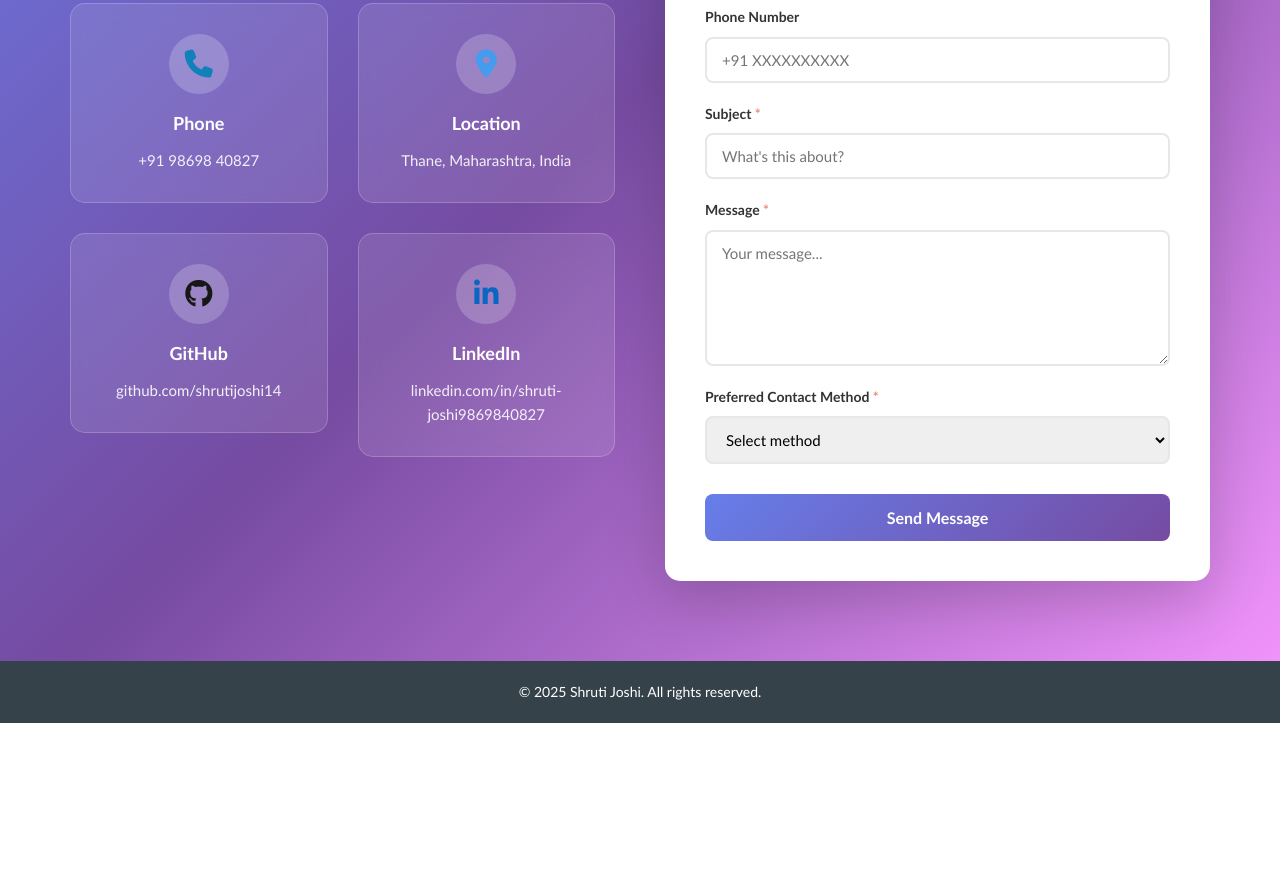
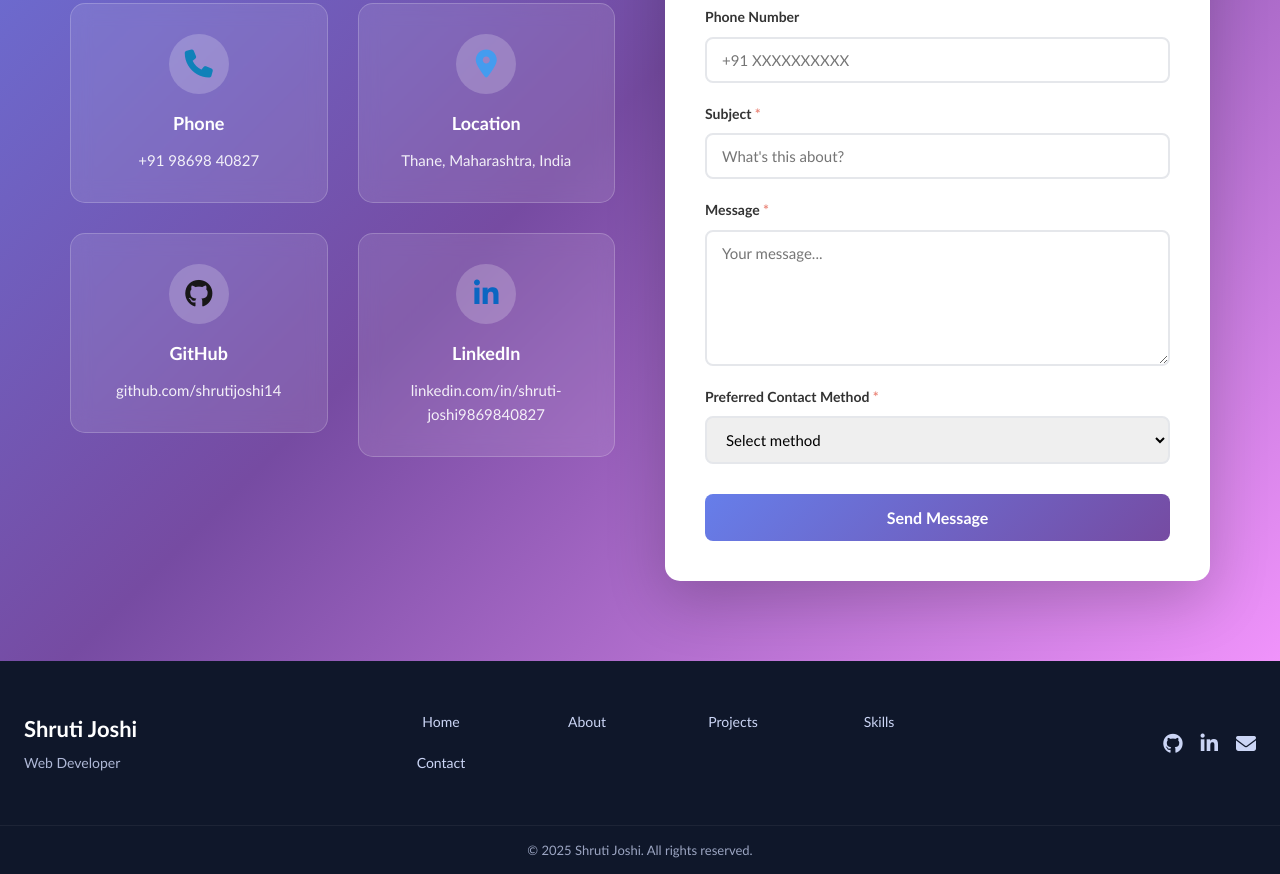
Before and after one commit to shrutijoshi14/personal-portfolio, a plain HTML site: page index.html in a window 1280 px wide. Shown: the part 4650-5524 px from the top of the page. Before the commit the page ends 5373 px from the top, so only its background shows below. Drawn offline with nearby package versions, Linux system fonts and the light colour scheme.

Commit message:
Footer changed

```diff
--- a/index.html
+++ b/index.html
@@ -582,8 +582,43 @@
     </section>
 
     <!-- Footer -->
-    <footer>
-      <p>&copy; 2025 Shruti Joshi. All rights reserved.</p>
+    <footer class="footer">
+      <div class="footer-container">
+        <!-- Brand -->
+        <div class="footer-brand">
+          <h3>Shruti Joshi</h3>
+          <p>Web Developer</p>
+        </div>
+
+        <!-- Navigation -->
+        <ul class="footer-links">
+          <li><a href="#home">Home</a></li>
+          <li><a href="#about">About</a></li>
+          <li><a href="#projects">Projects</a></li>
+          <li><a href="#skills">Skills</a></li>
+          <li><a href="#contact">Contact</a></li>
+        </ul>
+
+        <!-- Social Links -->
+        <div class="footer-social">
+          <a href="https://github.com/shrutijoshi14" target="_blank" aria-label="GitHub">
+            <i class="fab fa-github"></i>
+          </a>
+          <a
+            href="https://www.linkedin.com/in/shruti-joshi-14/"
+            target="_blank"
+            aria-label="LinkedIn"
+          >
+            <i class="fab fa-linkedin-in"></i>
+          </a>
+          <a href="mailto:shrutijoshi1481995@gmail.com" aria-label="Email">
+            <i class="fas fa-envelope"></i>
+          </a>
+        </div>
+      </div>
+
+      <!-- Copyright -->
+      <div class="footer-bottom">© 2025 Shruti Joshi. All rights reserved.</div>
     </footer>
 
     <script src="script.js"></script>
--- a/responsive.css
+++ b/responsive.css
@@ -1384,3 +1384,103 @@ img {
     justify-content: center;
   }
 }
+
+/* -------------------------------------------------------------------------- */
+/*                                   Footer                                   */
+/* -------------------------------------------------------------------------- */
+/* ===================================================
+   🖥 ULTRA-WIDE / 4K SCREENS
+=================================================== */
+@media (min-width: 1600px) {
+  .footer-container {
+    max-width: 1600px;
+  }
+
+  .footer-brand h3 {
+    font-size: 24px;
+  }
+
+  .footer-social a {
+    font-size: 22px;
+  }
+}
+
+/* ===================================================
+   💻 LARGE DESKTOPS / LAPTOPS
+=================================================== */
+@media (max-width: 1200px) {
+  .footer-container {
+    gap: 36px;
+  }
+}
+
+/* ===================================================
+   📱 TABLET LANDSCAPE
+=================================================== */
+@media (max-width: 992px) {
+  .footer-container {
+    justify-content: center;
+    text-align: center;
+  }
+
+  .footer-brand {
+    text-align: center;
+  }
+
+  .footer-social {
+    justify-content: center;
+  }
+}
+
+/* ===================================================
+   📱 TABLET PORTRAIT
+=================================================== */
+@media (max-width: 768px) {
+  .footer-container {
+    flex-direction: column;
+    gap: 30px;
+  }
+
+  .footer-links {
+    grid-template-columns: repeat(3, 1fr);
+  }
+
+  .footer-social {
+    justify-content: center;
+  }
+}
+
+/* ===================================================
+   📱 LARGE MOBILE
+=================================================== */
+@media (max-width: 600px) {
+  .footer-links {
+    grid-template-columns: repeat(2, 1fr);
+    gap: 16px;
+  }
+
+  .footer-social a {
+    font-size: 18px;
+  }
+}
+
+/* ===================================================
+   📱 SMALL MOBILE
+=================================================== */
+@media (max-width: 420px) {
+  .footer-container {
+    padding: 36px 16px;
+  }
+
+  .footer-links {
+    grid-template-columns: 1fr;
+  }
+
+  .footer-brand h3 {
+    font-size: 20px;
+  }
+
+  .footer-bottom {
+    font-size: 12px;
+  }
+}
--- a/style.css
+++ b/style.css
@@ -987,10 +987,92 @@ a {
 /* -------------------------------------------------------------------------- */
 /*                                   FOOTER                                   */
 /* -------------------------------------------------------------------------- */
+
 footer {
-  background: #35424a;
-  color: #fff;
-  text-align: center;
-  padding: 20px;
+  background: #0f172a;
+  color: #cbd5f5;
+  width: 100%;
   font-size: 14px;
 }
+
+/* ================= MAIN FOOTER ================= */
+.footer-container {
+  max-width: 1400px;
+  margin: auto;
+  padding: 50px 24px;
+  display: flex;
+  justify-content: space-between;
+  align-items: center;
+  gap: 30px;
+  flex-wrap: wrap;
+}
+
+/* ================= BRAND ================= */
+.footer-brand {
+  flex: 1 1 240px;
+  min-width: 220px;
+}
+
+.footer-brand h3 {
+  font-size: 22px;
+  margin-bottom: 6px;
+  color: #fff;
+}
+
+.footer-brand p {
+  font-size: 14px;
+  opacity: 0.85;
+}
+
+/* ================= LINKS ================= */
+.footer-links {
+  flex: 2 1 380px;
+  list-style: none;
+  display: grid;
+  grid-template-columns: repeat(auto-fit, minmax(90px, 1fr));
+  gap: 18px 28px;
+  padding: 0;
+  margin: 0;
+  text-align: center;
+}
+
+.footer-links a {
+  text-decoration: none;
+  color: #cbd5f5;
+  font-size: 14px;
+  transition: color 0.3s ease;
+}
+
+.footer-links a:hover {
+  color: #38bdf8;
+}
+
+/* ================= SOCIAL ================= */
+.footer-social {
+  flex: 1 1 200px;
+  min-width: 180px;
+  display: flex;
+  justify-content: flex-end;
+  align-items: center;
+  gap: 18px;
+}
+
+.footer-social a {
+  color: #cbd5f5;
+  font-size: 20px;
+  transition: color 0.3s ease, transform 0.3s ease;
+}
+
+.footer-social a:hover {
+  color: #38bdf8;
+  transform: translateY(-3px);
+}
+
+/* ================= BOTTOM ================= */
+.footer-bottom {
+  text-align: center;
+  padding: 14px 20px;
+  font-size: 13px;
+  border-top: 1px solid rgba(255, 255, 255, 0.08);
+  opacity: 0.75;
+}
```
